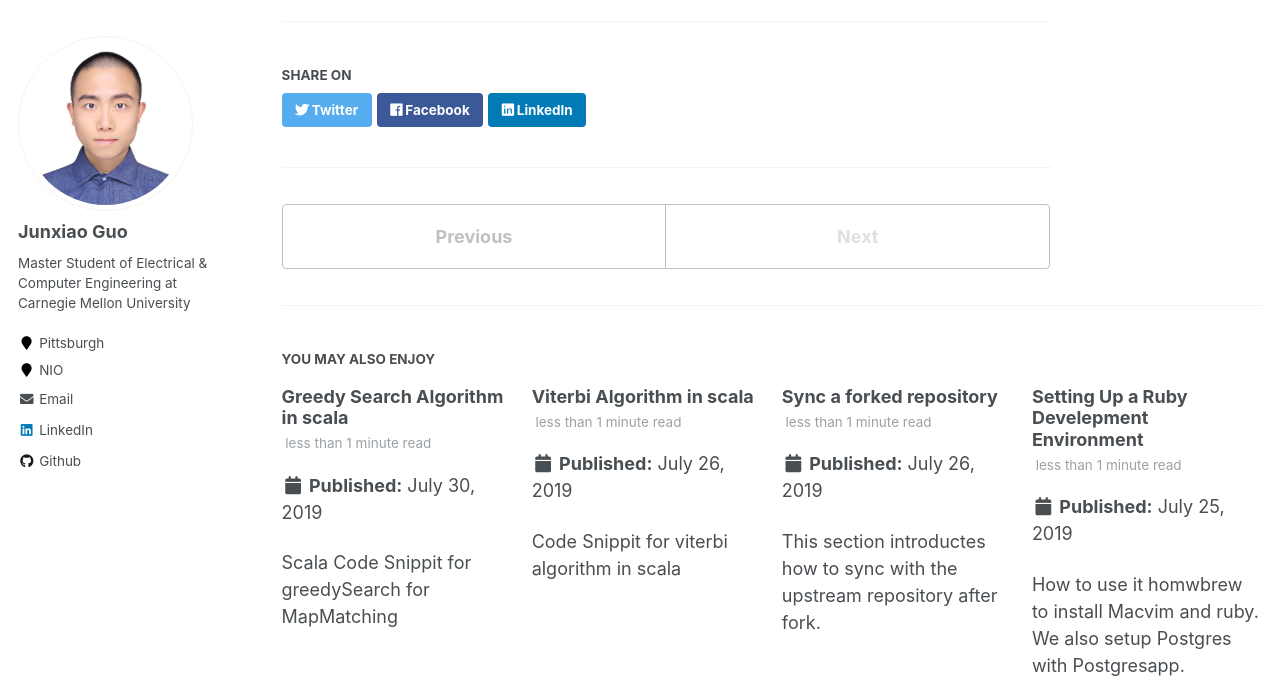
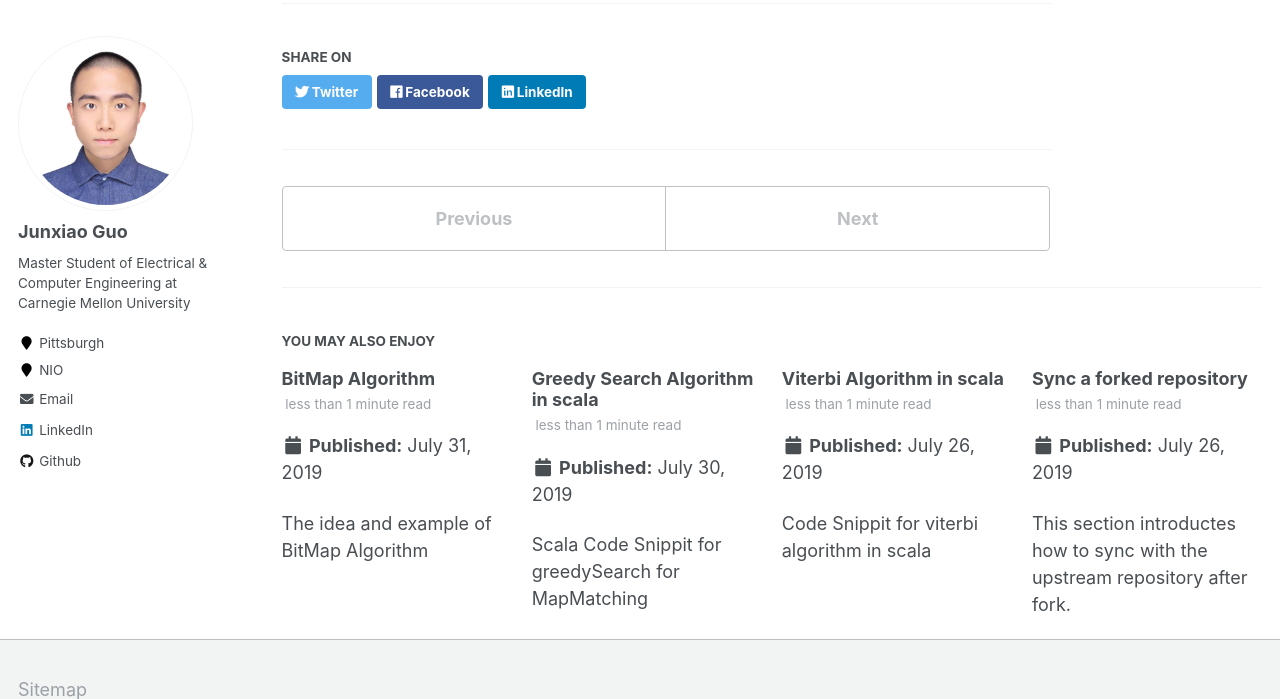
Before and after one commit to ghostian/ghostian.github.io, a Jekyll site: the page built from _posts/2019-07-31-blog-post-6.md, in a window 1280 px wide and 900 px high, scrolled down 1450 px, cut to the strip 0-699 px from the top of the window. Built offline with Jekyll 4.4.1, drawn with Linux system fonts in a browser that asks for light colours.

Commit message:
July-31: bitMap

```diff
--- a/_posts/2019-07-31-blolg-post-6.md
+++ b/_posts/2019-07-31-blog-post-6.md
@@ -10,7 +10,7 @@ tags:
   - Recursion
 ---
 
-* Recursion is an algorithm structure, backtracking is an algorithm idea.
+Recursion is an algorithm structure, backtracking is an algorithm idea.
 
 ## Recursion
 
--- /dev/null
+++ b/_posts/2019-07-31-blog-post-7.md
@@ -0,0 +1,12 @@
+---
+title: 'BitMap Algorithm'
+date: 2019-07-31
+permalink: posts/2019/07/blog-post-7/
+tags:
+  - Computer System
+  - BitMap
+---
+
+The idea and example of BitMap Algorithm
+
+<script src="https://gist.github.com/ghostian/9c5864b209260d45b434ce255b43326f.js"></script>
```
